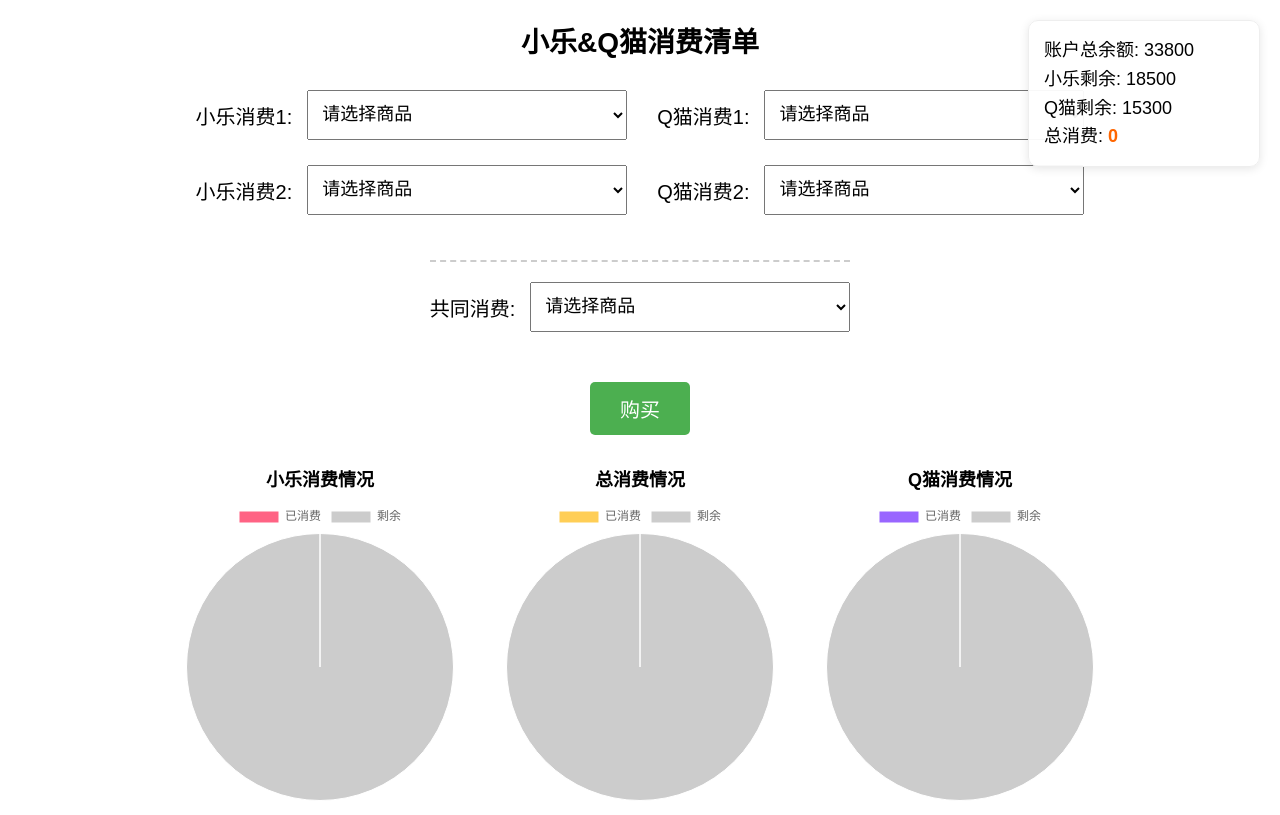
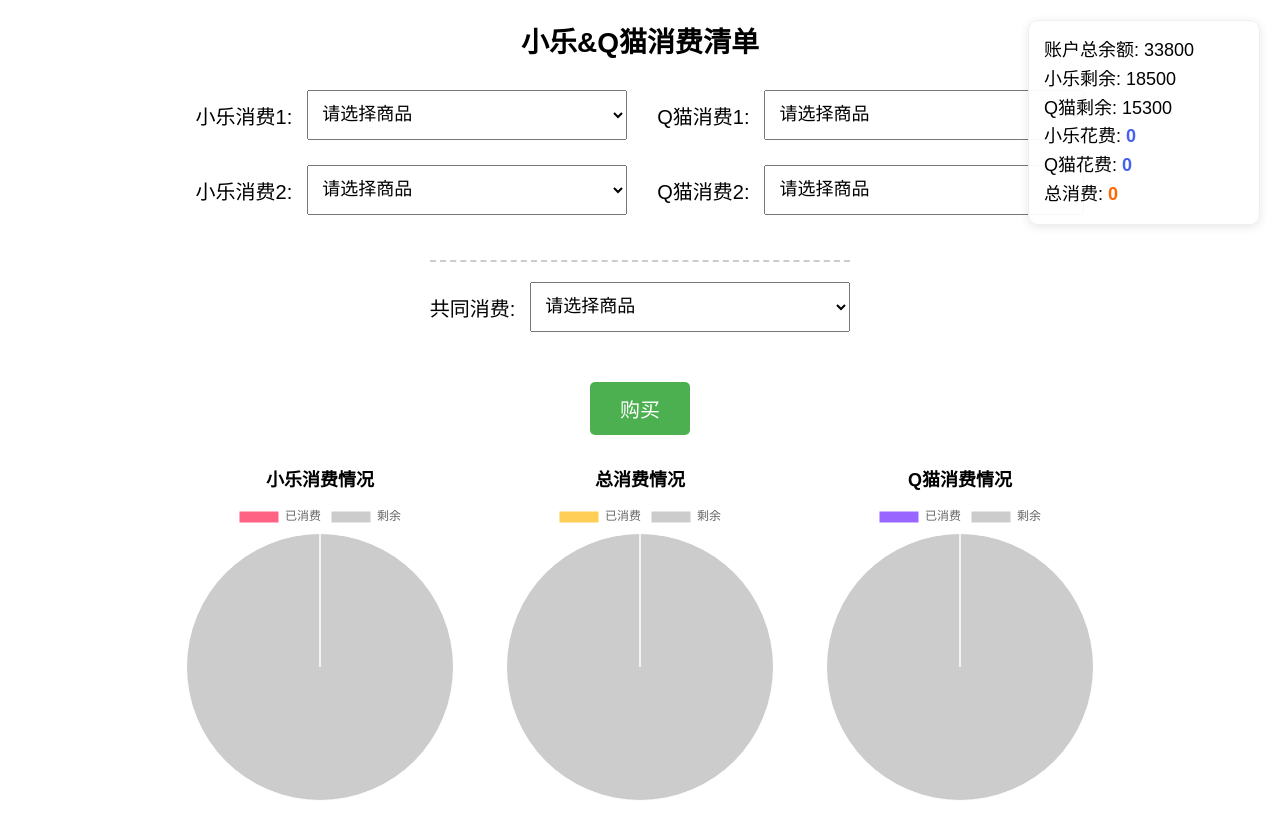
Before and after one commit to xiaolexl/xiaolexl.github-io, a plain HTML site: page main.html in a window 1280 px wide. Drawn offline with nearby package versions, Linux system fonts and the light colour scheme.

Commit message:
Update main.html

```diff
--- a/main.html
+++ b/main.html
@@ -47,6 +47,10 @@
     #total-sum {
       font-weight: bold;
       color: #ff6600;
+    }
+    #xl-spent, #qmao-spent {
+      font-weight: bold;
+      color: #4361ee;
     }
     h2 {
       text-align: center;
@@ -118,6 +122,8 @@
       账户总余额: <span id="balance">33800</span><br>
       小乐剩余: <span id="xl-balance">18500</span><br>
       Q猫剩余: <span id="qmao-balance">15300</span><br>
+      小乐花费: <span id="xl-spent">0</span><br>
+      Q猫花费: <span id="qmao-spent">0</span><br>
       总消费: <span id="total-sum">0</span>
     </div>
 
@@ -398,6 +404,8 @@
       document.getElementById("balance").textContent = totalRemaining;
       document.getElementById("xl-balance").textContent = xlRemaining;
       document.getElementById("qmao-balance").textContent = qmaoRemaining;
+      document.getElementById("xl-spent").textContent = xlTotalSpent;
+      document.getElementById("qmao-spent").textContent = qmaoTotalSpent;
       document.getElementById("total-sum").textContent = totalSum;
 
       // 更新饼图数据
```
